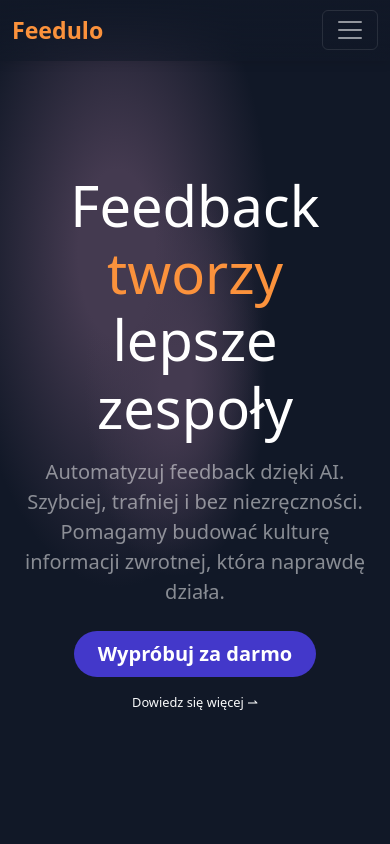
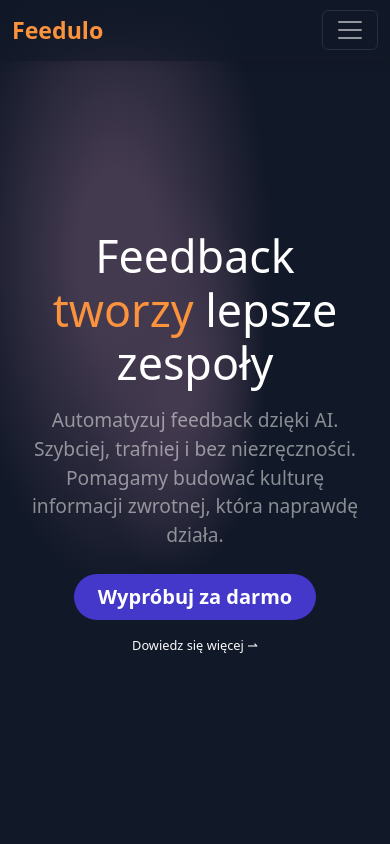
Before and after one commit to arek-lab/feedulo, an Angular app: page /home in a window 390 px wide. Shown: the top 844 px of the page. Built offline with nearby package versions, Linux system fonts and the light colour scheme; no server answers.

Commit message:
some mobile style changes

```diff
--- a/src/app/home/home.component.css
+++ b/src/app/home/home.component.css
@@ -58,3 +58,11 @@ h4.fw-bolder {
   font-size: 0.9rem;
   font-weight: 200;
 }
+@media (max-width: 400px) {
+  header h1 {
+    font-size: 2.8rem;
+  }
+  header p {
+    font-size: 1.2rem;
+  }
+}
```
